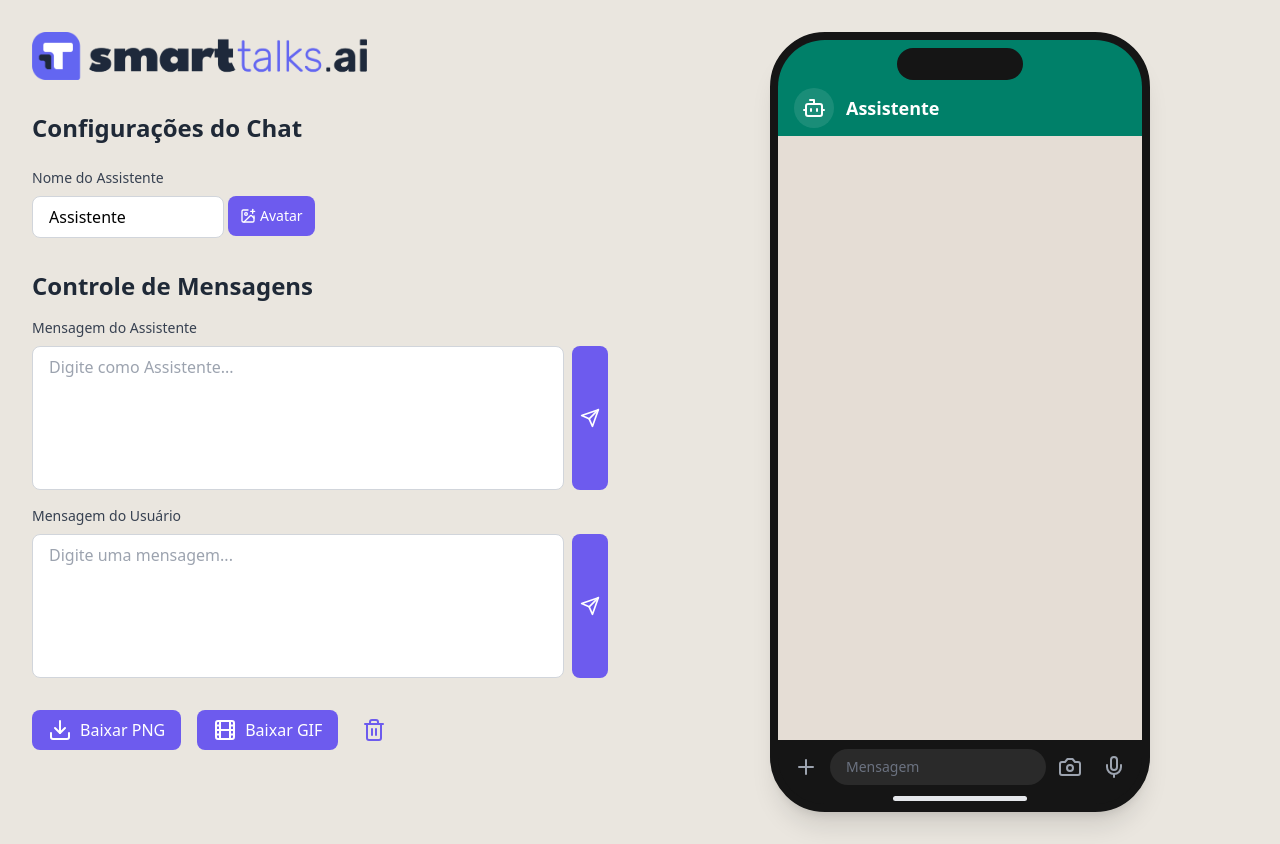
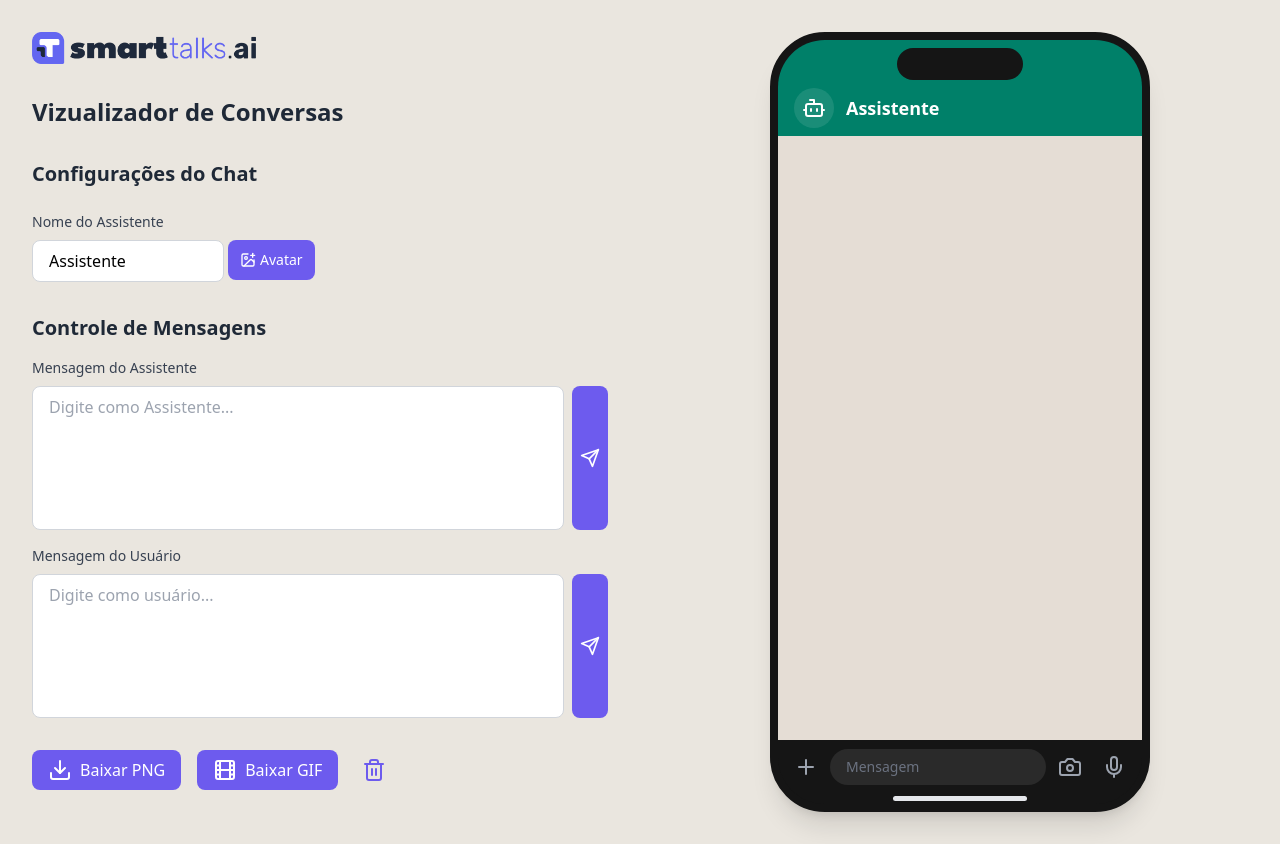
Before and after one commit to Protospi/chat-press, a React (Vite) app: page / in a window 1280 px wide. Built offline with nearby package versions, Linux system fonts and the light colour scheme.

Commit message:
wip: layout

```diff
--- a/src/App.tsx
+++ b/src/App.tsx
@@ -109,11 +109,11 @@ function App() {
         <img
           src="/smarttalks_logo.png"
           alt="SmartTalks Logo"
-          className="h-12 object-contain self-start"
+          className="h-8 object-contain self-start"
         />
-
+        <h1 className="text-2xl font-semibold text-gray-800">Vizualizador de Conversas</h1>
         <div className="space-y-6">
-          <h2 className="text-2xl font-semibold text-gray-800">Configurações do Chat</h2>
+          <h3 className="text-xl font-semibold text-gray-800">Configurações do Chat</h3>
           <div>
             <div className="flex justify-between mb-2">
               <label className="text-sm font-medium text-gray-700">Nome do Assistente</label>
@@ -130,7 +130,7 @@ function App() {
         </div>
 
         <div className="space-y-4">
-          <h2 className="text-2xl font-semibold text-gray-800">Controle de Mensagens</h2>
+          <h3 className="text-xl font-semibold text-gray-800">Controle de Mensagens</h3>
           <div className="space-y-4">
             <div>
               <label className="block text-sm font-medium text-gray-700 mb-2">Mensagem do Assistente</label>
@@ -144,7 +144,7 @@ function App() {
               <label className="block text-sm font-medium text-gray-700 mb-2">Mensagem do Usuário</label>
               <MessageInput
                 onSend={handleUserMessage}
-                placeholder="Digite uma mensagem..."
+                placeholder="Digite como usuário..."
                 align="left"
               />
             </div>
```
